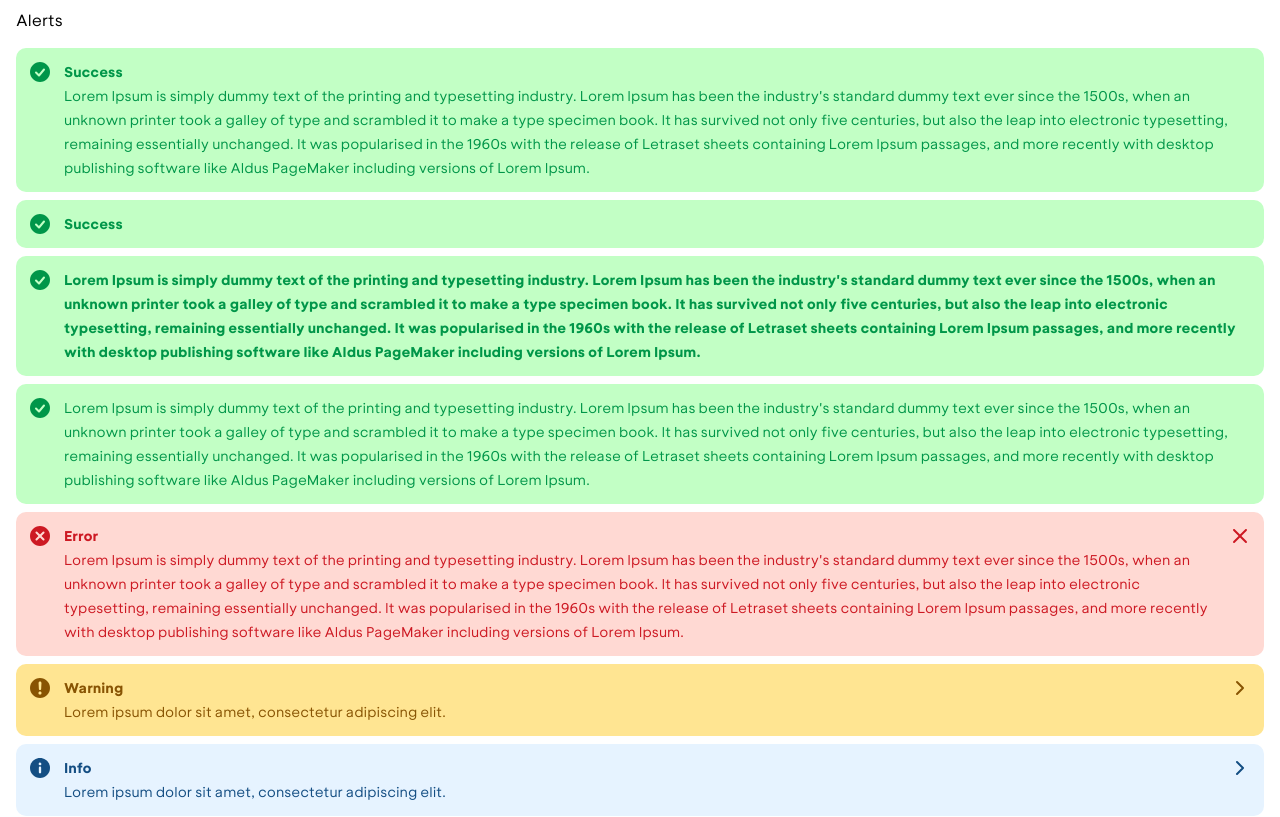
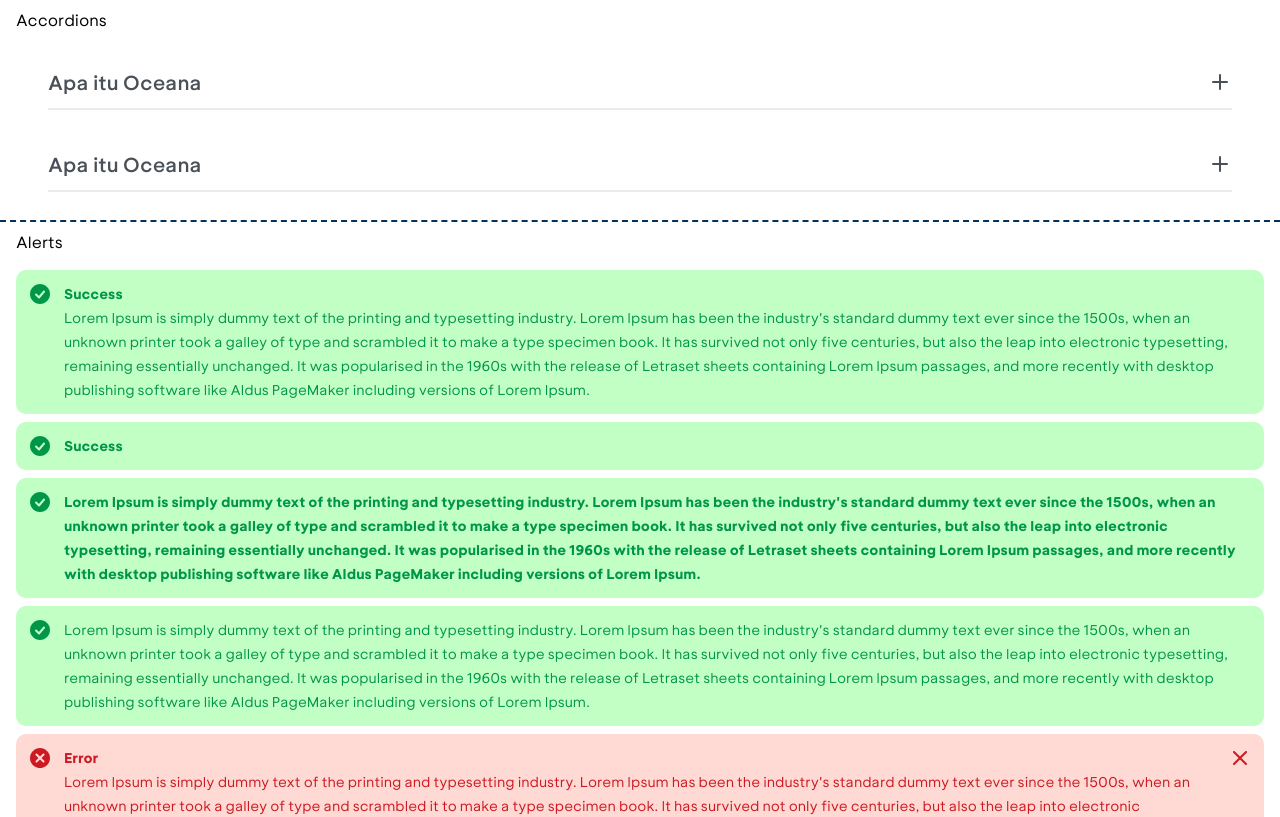
Before and after one commit to shrall/lighthouse-ui, a React (Vite) app: page / in a window 1280 px wide. Shown: the top 817 px of the page. Built offline with nearby package versions, Linux system fonts and the light colour scheme.

Commit message:
feat: add accordion

```diff
--- /dev/null
+++ b/lib/components/ui/accordion.tsx
@@ -0,0 +1,82 @@
+import * as React from "react";
+import * as AccordionPrimitive from "@radix-ui/react-accordion";
+
+import { cn } from "@/lib/utils";
+import { PlusOutline } from "./icon/PlusOutline";
+import { MinusOutline } from "./icon/MinusOutline";
+
+const Accordion = React.forwardRef<
+  React.ElementRef<typeof AccordionPrimitive.Root>,
+  React.ComponentPropsWithoutRef<typeof AccordionPrimitive.Root>
+>(({ className, ...props }, ref) => (
+  <AccordionPrimitive.Root
+    ref={ref}
+    className={cn("lui-w-full", className)}
+    {...props}
+  />
+));
+Accordion.displayName = "Accordion";
+
+const AccordionItem = React.forwardRef<
+  React.ElementRef<typeof AccordionPrimitive.Item>,
+  React.ComponentPropsWithoutRef<typeof AccordionPrimitive.Item>
+>(({ className, ...props }, ref) => (
+  <AccordionPrimitive.Item ref={ref} className={cn("", className)} {...props} />
+));
+AccordionItem.displayName = "AccordionItem";
+
+const AccordionTrigger = React.forwardRef<
+  React.ElementRef<typeof AccordionPrimitive.Trigger>,
+  React.ComponentPropsWithoutRef<typeof AccordionPrimitive.Trigger>
+>(({ className, children, ...props }, ref) => (
+  <AccordionPrimitive.Header
+    className={cn(
+      "lui-flex",
+      "lui-px-8 lui-py-5 [&[data-state=open]]:lui-pb-3 [&[data-state=open]]:lui-pt-5",
+      "lui-rounded-t-xl focus:lui-outline-none",
+      "[&[data-state=open]]:lui-bg-ocean-light-20",
+    )}
+  >
+    <AccordionPrimitive.Trigger
+      ref={ref}
+      className={cn(
+        "lui-flex lui-flex-1 lui-items-center lui-justify-between",
+        "lui-text-xl lui-font-semibold lui-text-ocean-dark-20 data-[state=open]:lui-font-bold data-[state=open]:lui-text-ocean-primary-30",
+        "lui-border-b-2 lui-border-ocean-light-30",
+        "lui-pb-3",
+        "lui-transition-all",
+        "[&[data-state=open]>.minus]:lui-block [&[data-state=open]>.plus]:lui-hidden",
+        className,
+      )}
+      {...props}
+    >
+      {children}
+      <PlusOutline className="plus lui-size-6 lui-shrink-0 lui-transition-transform lui-duration-200" />
+      <MinusOutline className="minus lui-hidden lui-size-6 lui-shrink-0 lui-transition-transform lui-duration-200" />
+    </AccordionPrimitive.Trigger>
+  </AccordionPrimitive.Header>
+));
+AccordionTrigger.displayName = AccordionPrimitive.Trigger.displayName;
+
+const AccordionContent = React.forwardRef<
+  React.ElementRef<typeof AccordionPrimitive.Content>,
+  React.ComponentPropsWithoutRef<typeof AccordionPrimitive.Content>
+>(({ className, children, ...props }, ref) => (
+  <AccordionPrimitive.Content
+    ref={ref}
+    className={cn(
+      "lui-overflow-hidden lui-text-base lui-text-ocean-dark-20",
+      "lui-rounded-b-xl lui-bg-ocean-light-20 data-[state=closed]:lui-bg-transparent",
+      "lui-transition-all data-[state=closed]:lui-animate-accordion-up data-[state=open]:lui-animate-accordion-down",
+    )}
+    {...props}
+  >
+    <div className={cn("lui-px-8 lui-pb-5 lui-text-start", className)}>
+      {children}
+    </div>
+  </AccordionPrimitive.Content>
+));
+
+AccordionContent.displayName = AccordionPrimitive.Content.displayName;
+
+export { Accordion, AccordionItem, AccordionTrigger, AccordionContent };
--- a/package.json
+++ b/package.json
@@ -28,6 +28,7 @@
     "prepare": "husky"
   },
   "dependencies": {
+    "@radix-ui/react-accordion": "^1.2.1",
     "@radix-ui/react-checkbox": "^1.1.1",
     "@radix-ui/react-dialog": "^1.1.1",
     "@radix-ui/react-dropdown-menu": "^2.1.1",
@@ -78,9 +79,6 @@
     "vite": "^5.3.1",
     "vite-plugin-dts": "^3.9.1"
   },
-  "resolutions": {
-    "string-width": "4.2.3"
-  },
   "release-it": {
     "git": {
       "tagName": "v${version}",
--- a/src/App.tsx
+++ b/src/App.tsx
@@ -17,10 +17,11 @@ import Tabs from "./pages/Tabs";
 import Dialogs from "./pages/Dialogs";
 import Steppers from "./pages/Stepper";
 import TimePickers from "./pages/TimePickers";
-
+import Accordions from "./pages/Accordions";
 function App() {
   return (
     <div className="lui-min-h-screen lui-divide-y-2 lui-divide-dashed lui-divide-ocean-primary-30 lui-font-bca">
+      <Accordions />
       <Alerts />
       <Buttons />
       <Badges />
--- /dev/null
+++ b/src/pages/Accordions.tsx
@@ -0,0 +1,32 @@
+import {
+  Accordion,
+  AccordionContent,
+  AccordionItem,
+  AccordionTrigger,
+} from "@/components/ui/accordion";
+
+function Accordions() {
+  return (
+    <div className="lui-flex lui-flex-col lui-gap-y-4 lui-px-4 lui-py-2">
+      <h3>Accordions</h3>
+      <div className="lui-flex lui-flex-col lui-items-center lui-justify-center lui-gap-2 lui-text-center">
+        <Accordion type="single" collapsible>
+          <AccordionItem value="item-1">
+            <AccordionTrigger>Apa itu Oceana</AccordionTrigger>
+            <AccordionContent>
+              Yes. It adheres to the WAI-ARIA design pattern.
+            </AccordionContent>
+          </AccordionItem>
+          <AccordionItem value="item-2">
+            <AccordionTrigger>Apa itu Oceana</AccordionTrigger>
+            <AccordionContent>
+              Yes. It adheres to the WAI-ARIA design pattern.
+            </AccordionContent>
+          </AccordionItem>
+        </Accordion>
+      </div>
+    </div>
+  );
+}
+
+export default Accordions;
--- a/tailwind.config.ts
+++ b/tailwind.config.ts
@@ -13,6 +13,32 @@ const config = {
   ],
   prefix: "lui-",
   plugins: [stylesPlugin, require("tailwindcss-animate")],
+  theme: {
+    extend: {
+      keyframes: {
+        'accordion-down': {
+          from: {
+            height: '0'
+          },
+          to: {
+            height: 'var(--radix-accordion-content-height)'
+          }
+        },
+        'accordion-up': {
+          from: {
+            height: 'var(--radix-accordion-content-height)'
+          },
+          to: {
+            height: '0'
+          }
+        }
+      },
+      animation: {
+        'accordion-down': 'accordion-down 0.2s ease-out',
+        'accordion-up': 'accordion-up 0.2s ease-out'
+      }
+    }
+  }
 } satisfies Config;
 
 export default config;
```
Also changed, not shown: components.json, 1 other file (tests, documents, lock files or other folders).
